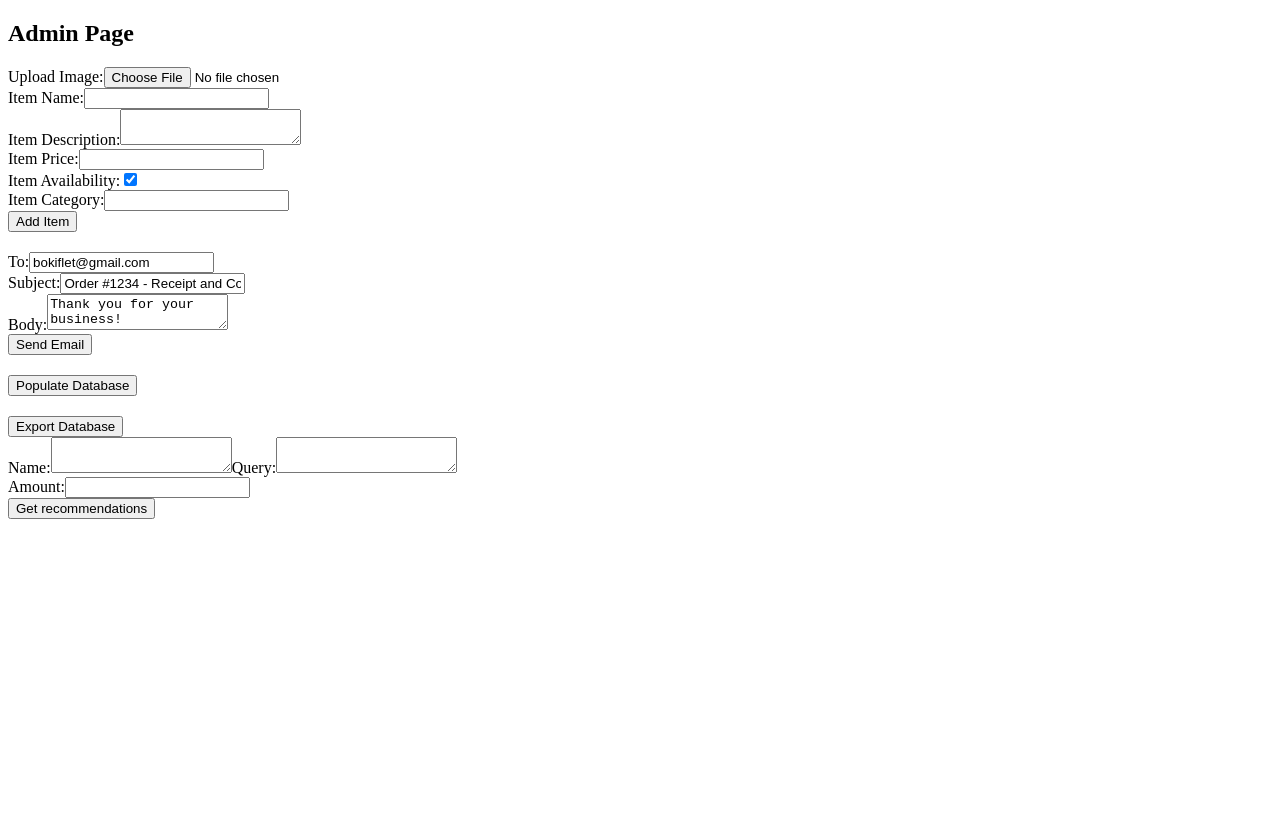
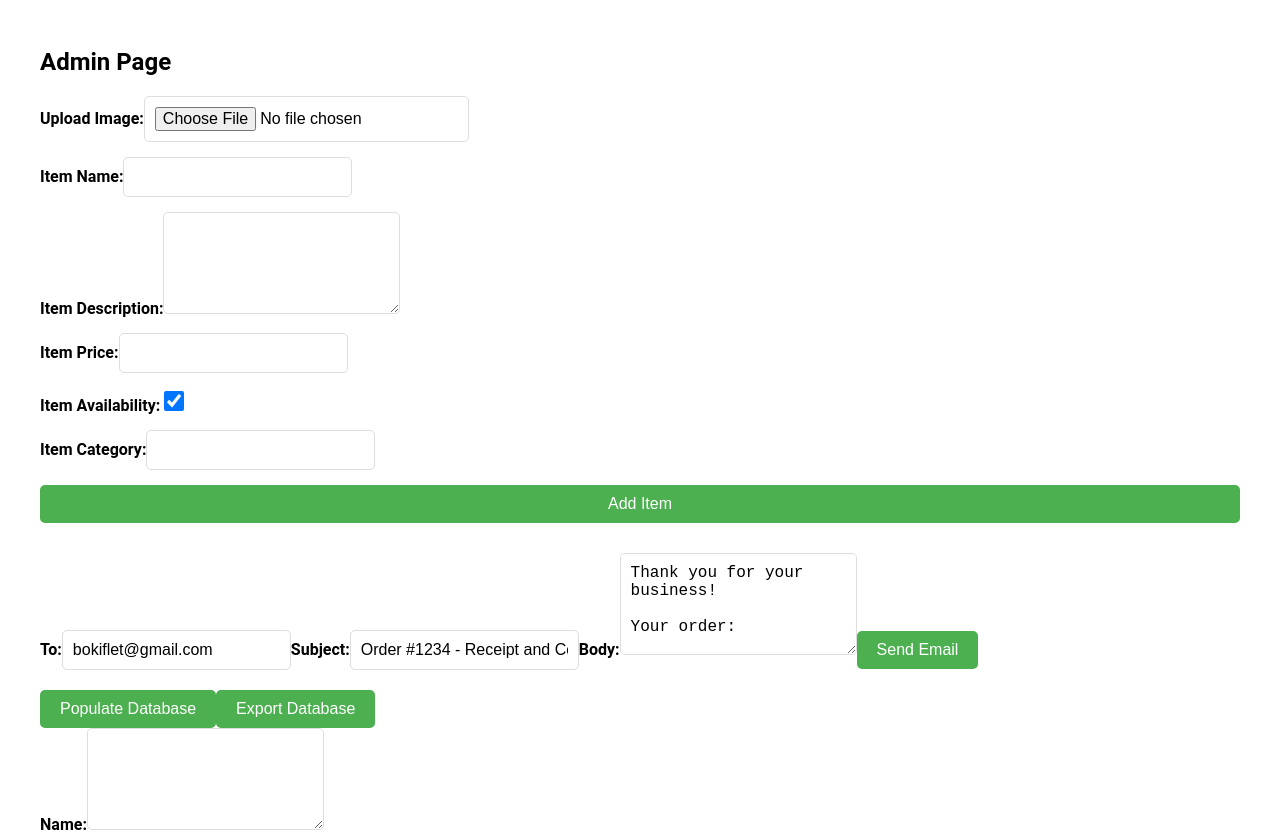
Before and after one commit to Bojan-Radulovic/ipvo, a React (Create React App) app in the folder app-react/: page /admin in a window 1280 px wide. Shown: the top 832 px of the page. Before the commit the page ends 800 px from the top, so only its background shows below. Built offline with nearby package versions, Linux system fonts and the light colour scheme.

Commit message:
UI changes, fixed loading user-uploaded images

```diff
--- a/app-react/src/pages/Admin.jsx
+++ b/app-react/src/pages/Admin.jsx
@@ -18,9 +18,17 @@ function Admin() {
   const [query, setQuery] = useState("");
   const [name, setName] = useState("");
   const [apiResponseRecommender, setApiResponseRecommender] = useState("");
+  const [imagePreview, setImagePreview] = useState(null);
+
 
   const handleFileUpload = (event) => {
-    setSelectedFile(event.target.files[0]);
+    const file = event.target.files[0];
+    setSelectedFile(file);
+    if (file) {
+      setImagePreview(URL.createObjectURL(file));
+    } else {
+      setImagePreview(null);
+    }
   };
 
   const testClassification = async () => {
@@ -52,10 +60,18 @@ function Admin() {
 
   const handleAddItem = async () => {
     try {
-      const response = await fetch(`/app-flask/write?name=${itemName}&price=${itemPrice}&available=${itemAvailable}&category=${itemCategory}&description=${itemDescription}`);
+      var formData = new FormData();
+      formData.append('file', selectedFile);
+      const response = await fetch(`/app-flask/write?name=${itemName}&price=${itemPrice}&available=${itemAvailable}&category=${itemCategory}&description=${itemDescription}`,
+        {
+          method: "POST",
+          body: formData
+        }
+      );
       const responseJson = await response.json();
       //const data = await response.text();
 
+      /*
       const uploadResponse = await fetch(`/app-flask/getminiourl?filename=${responseJson._id}`);
       const uploadJson = await uploadResponse.json();
       var formData = new FormData();
@@ -67,7 +83,7 @@ function Admin() {
       const uploadResult = await fetch('http://localhost:9000/photos', {
         method: "POST",
         body: formData
-      });
+      });*/
 
       setApiResponseAddItem(responseJson.message);
     } catch (error) {
@@ -134,144 +150,226 @@ function Admin() {
 
 
   return (
-    <div>
+    <div style={styles.container}>
       <h2>Admin Page</h2>
 
-      <form>
-        <label>
+      <form style={styles.form}>
+        <label style={styles.label}>
           Upload Image:
-          <input type="file" onChange={handleFileUpload} />
+          <input type="file" onChange={handleFileUpload} style={styles.input} />
         </label>
-        <br />
-        <label>
+
+        {imagePreview && (
+          <div style={{ margin: "20px 0", textAlign: "center" }}>
+            <img
+              src={imagePreview}
+              alt="Uploaded Preview"
+              style={{
+                maxWidth: "100%",
+                maxHeight: "300px",
+                border: "1px solid #ddd",
+                borderRadius: "5px",
+              }}
+            />
+          </div>
+        )}
+
+        <label style={styles.label}>
           Item Name:
-          <input type="text" value={itemName} onChange={(e) => setItemName(e.target.value)} />
+          <input type="text" value={itemName} onChange={(e) => setItemName(e.target.value)} style={styles.input} />
         </label>
-        <br />
-        <label>
+
+        <label style={styles.label}>
           Item Description:
-          <textarea value={itemDescription} onChange={(e) => setItemDescription(e.target.value)} />
+          <textarea value={itemDescription} onChange={(e) => setItemDescription(e.target.value)} style={styles.textarea} />
         </label>
-        <br />
-        <label>
+
+        <label style={styles.label}>
           Item Price:
-          <input type="number" value={itemPrice} onChange={(e) => setItemPrice(e.target.value)} />
+          <input type="number" value={itemPrice} onChange={(e) => setItemPrice(e.target.value)} style={styles.input} />
         </label>
-        <br />
-        <label>
+
+        <label style={styles.label}>
           Item Availability:
-          <input type="checkbox" checked={itemAvailable} onChange={(e) => setItemAvailable(e.target.checked)} />
+          <input type="checkbox" checked={itemAvailable} onChange={(e) => setItemAvailable(e.target.checked)} style={styles.checkbox} />
         </label>
-        <br />
-        <label>
+
+        <label style={styles.label}>
           Item Category:
-          <input type="text" value={itemCategory} onClick={testClassification} onChange={(e) => setItemCategory(e.target.value)} />
+          <input type="text" value={itemCategory} onClick={testClassification} onChange={(e) => setItemCategory(e.target.value)} style={styles.input} />
         </label>
-        <br />
-        <button type="button" onClick={handleAddItem}>
+
+        <button type="button" onClick={handleAddItem} style={styles.button}>
           Add Item
         </button>
-        <br />
       </form>
 
       {apiResponseAddItem && (
-        <div>
+        <div style={styles.apiResponse}>
           <h3>API Response (Add Item):</h3>
           <p>{apiResponseAddItem}</p>
         </div>
       )}
 
-      <div style={{ marginTop: "20px" }}>
-        <label>
+      {/* Send Email Section */}
+      <div style={styles.section}>
+        <label style={styles.label}>
           To:
-          <input type="text" value={sentTo} onChange={(e) => setSentTo(e.target.value)} />
+          <input type="text" value={sentTo} onChange={(e) => setSentTo(e.target.value)} style={styles.input} />
         </label>
-        <br />
-        <label>
+
+        <label style={styles.label}>
           Subject:
-          <input type="text" value={sentSubject} onChange={(e) => setSentSubject(e.target.value)} />
+          <input type="text" value={sentSubject} onChange={(e) => setSentSubject(e.target.value)} style={styles.input} />
         </label>
-        <br />
-        <label>
+
+        <label style={styles.label}>
           Body:
-          <textarea value={sentBody} onChange={(e) => setSentBody(e.target.value)} />
+          <textarea value={sentBody} onChange={(e) => setSentBody(e.target.value)} style={styles.textarea} />
         </label>
-        <br />
-        <button type="button" onClick={handleSendEmail}>
+
+        <button type="button" onClick={handleSendEmail} style={styles.button}>
           Send Email
         </button>
       </div>
 
       {apiResponseSendEmail && (
-        <div style={{ marginTop: "20px" }}>
+        <div style={styles.apiResponse}>
           <h3>API Response (Send Email):</h3>
           <p>{apiResponseSendEmail}</p>
         </div>
       )}
 
-      <div style={{ marginTop: "20px" }}>
-        <button type="button" onClick={handlePopulateDatabase}>
+      {/* Database Actions */}
+      <div style={styles.section}>
+        <button type="button" onClick={handlePopulateDatabase} style={styles.button}>
           Populate Database
+        </button>
+        <button type="button" onClick={handleExportDatabase} style={styles.button}>
+          Export Database
         </button>
       </div>
 
       {apiResponsePopulate && (
-        <div style={{ marginTop: "20px" }}>
+        <div style={styles.apiResponse}>
           <h3>API Response (Populate Database):</h3>
           <p>{apiResponsePopulate}</p>
         </div>
       )}
 
-      <div style={{ marginTop: "20px" }}>
-        <button type="button" onClick={handleExportDatabase}>
-          Export Database
-        </button>
-      </div>
-
       {apiResponseExport && (
-        <div style={{ marginTop: "20px" }}>
+        <div style={styles.apiResponse}>
           <h3>API Response (Export Database):</h3>
           <p>{apiResponseExport}</p>
         </div>
       )}
-      <form>
-        <label>
+
+      {/* Recommendation Section */}
+      <form style={styles.form}>
+        <label style={styles.label}>
           Name:
-          <textarea value={name} onChange={(e) => setName(e.target.value)} />
+          <textarea value={name} onChange={(e) => setName(e.target.value)} style={styles.textarea} />
         </label>
-        <label>
+
+        <label style={styles.label}>
           Query:
-          <textarea value={query} onChange={(e) => setQuery(e.target.value)} />
+          <textarea value={query} onChange={(e) => setQuery(e.target.value)} style={styles.textarea} />
         </label>
-        <br />
-        <label>
+
+        <label style={styles.label}>
           Amount:
-          <input type="number" value={queryAmount} onChange={(e) => setQueryAmount(e.target.value)} />
+          <input type="number" value={queryAmount} onChange={(e) => setQueryAmount(e.target.value)} style={styles.input} />
         </label>
-        <br />
-        <button type="button" onClick={handleGetRecommendations}>
-          Get recommendations
+
+        <button type="button" onClick={handleGetRecommendations} style={styles.button}>
+          Get Recommendations
         </button>
-        <br />
       </form>
 
       {apiResponseRecommender && (
-        <div style={{ marginTop: "20px" }}>
+        <div style={styles.apiResponse}>
           <h3>API Response (Recommender):</h3>
-          <div style={{ marginTop: "10px" }}>
+          <div style={styles.recommendations}>
             {apiResponseRecommender.map((item, index) => (
-              <div key={index} style={{ border: '1px solid #ddd', padding: '10px', margin: '10px 0' }}>
-                  {Object.keys(item).map((key) => (
-                      <p key={key}><strong>{key}:</strong> {item[key]}</p>
-                  ))}
+              <div key={index} style={styles.recommendationItem}>
+                {Object.keys(item).map((key) => (
+                  <p key={key}><strong>{key}:</strong> {item[key]}</p>
+                ))}
               </div>
             ))}
           </div>
         </div>
       )}
-
     </div>
   );
 }
 
+const styles = {
+  container: {
+    maxWidth: "1200px",
+    margin: "0 auto",
+    padding: "20px",
+    fontFamily: "'Roboto', sans-serif",
+  },
+  form: {
+    display: "flex",
+    flexDirection: "column",
+    gap: "15px",
+    marginBottom: "30px",
+  },
+  label: {
+    fontWeight: "bold",
+    fontSize: "16px",
+  },
+  input: {
+    padding: "10px",
+    borderRadius: "5px",
+    border: "1px solid #ddd",
+    fontSize: "16px",
+  },
+  textarea: {
+    padding: "10px",
+    borderRadius: "5px",
+    border: "1px solid #ddd",
+    fontSize: "16px",
+    minHeight: "80px",
+  },
+  checkbox: {
+    width: "20px",
+    height: "20px",
+  },
+  button: {
+    backgroundColor: "#4CAF50",
+    color: "#fff",
+    padding: "10px 20px",
+    border: "none",
+    borderRadius: "5px",
+    cursor: "pointer",
+    fontSize: "16px",
+    transition: "background-color 0.3s ease",
+  },
+  buttonHover: {
+    backgroundColor: "#45a049",
+  },
+  section: {
+    marginTop: "20px",
+  },
+  apiResponse: {
+    marginTop: "20px",
+    padding: "15px",
+    backgroundColor: "#f9f9f9",
+    border: "1px solid #ddd",
+    borderRadius: "5px",
+  },
+  recommendations: {
+    marginTop: "10px",
+  },
+  recommendationItem: {
+    border: '1px solid #ddd',
+    padding: '10px',
+    margin: '10px 0',
+    borderRadius: '5px',
+  }
+};
+
 export default Admin;
--- a/app-react/src/pages/SingleProduct.jsx
+++ b/app-react/src/pages/SingleProduct.jsx
@@ -73,6 +73,10 @@ function ItemDetail() {
       try {
         const response = await fetch(`/app-flask/item-new/${itemId}`);
         const data = await response.json();
+
+        console.log('Item details:', data);
+
+
         setItem(data);
       } catch (error) {
         console.error('Error fetching item details:', error);
```
Also changed, not shown: 1 other file (tests, documents, lock files or other folders).
